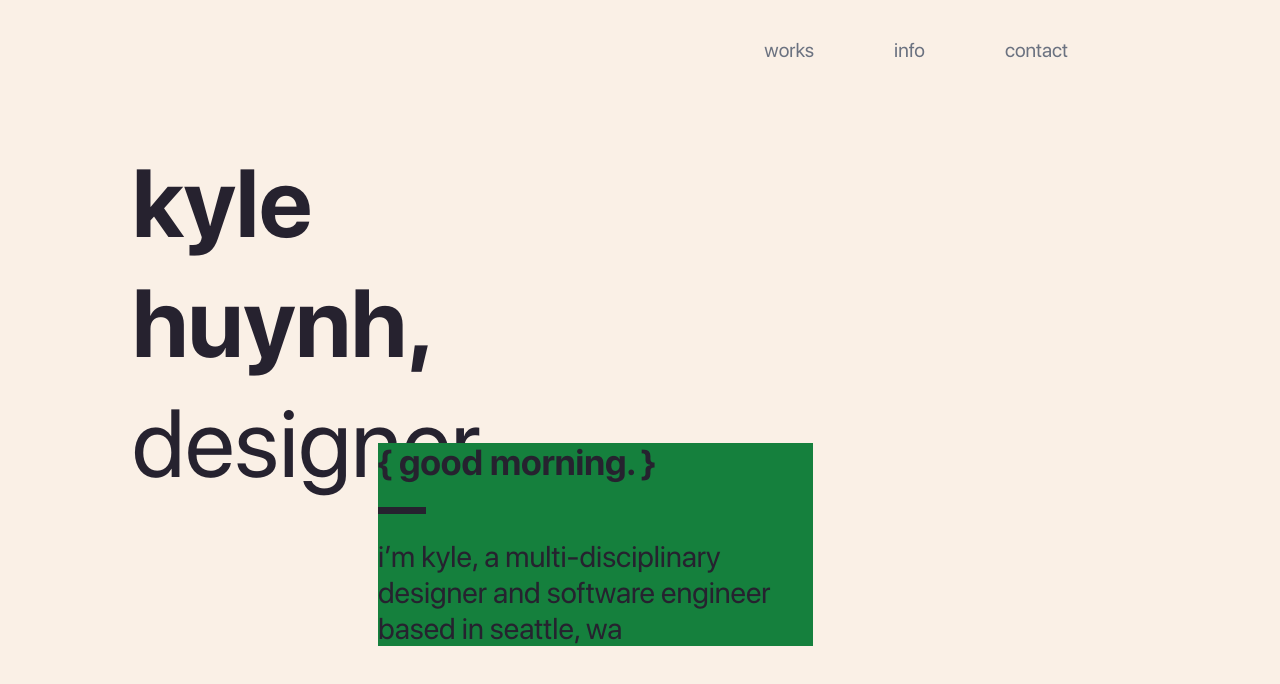
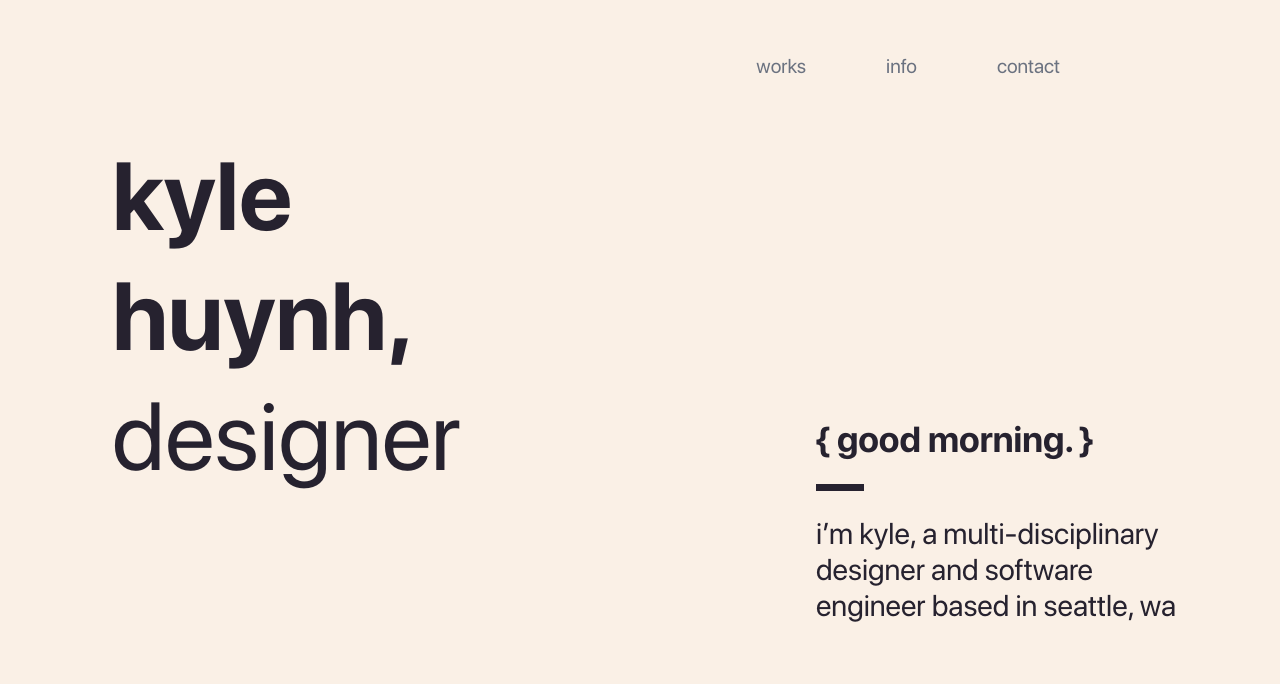
Before and after one commit to kylevh/personal-website-v2, a Next.js app: page / in a window 1280 px wide. Shown: the top 684 px of the page. Built offline with nearby package versions, Linux system fonts and the light colour scheme.

Commit message:
homepage finish

```diff
--- a/app/page.tsx
+++ b/app/page.tsx
@@ -1,4 +1,5 @@
 import { sf } from "@/app/fonts";
+import Navbar from "@/components/ui/navbar"
 import Link from "next/link";
 
 export default function Home() {
@@ -10,82 +11,45 @@ export default function Home() {
   } else if (12 <= localClientTime && localClientTime < 18) {
     motd = "good afternoon."
   } else {
-	motd = "good evening."
+    motd = "good evening."
   }
 
   return (
-    <main className="flex min-h-screen items-center justify-between p-2 sm:p-24 bg-kyle-white">
-      <header className="text-gray-600 body-font hidden sm:block sm:fixed z-auto pt-4 h-screen w-full">
-        <div className="container mx-auto flex flex-wrap p-5 flex-col md:flex-row items-center">
-          <nav className="md:ml-auto flex flex-wrap items-center  mr-52 text-base justify-center">
-            <Link
-              href={"/works"}
-              className={`${sf.className} font-light mr-20 text-xl cursor-pointer text-gray-500 hover:text-kyle-dark duration-200`}
-            >
-              works
-            </Link>
-            <Link
-              href={"/info"}
-              className={`${sf.className} font-light mr-20 text-xl cursor-pointer text-gray-500 hover:text-kyle-dark duration-200`}
-            >
-              info
-            </Link>
-            <Link
-              href={"/contact"}
-              className={`${sf.className} font-light mr-20 text-xl cursor-pointer text-gray-500 hover:text-kyle-dark duration-200`}
-            >
-              contact
-            </Link>
-          </nav>
-        </div>
-      </header>
+    <main className="flex h-screen items-center justify-between overflow-hidden p-2 sm:p-24 bg-kyle-white">
+      {/* <Navbar/> */}
+      {/* Container for hero home page */}
+      <div className="grid grid-cols-3 lg:grid-cols-12 overflow-hidden p-4 gap-2 h-screen w-full ">
 
-	{/* Container for hero home page */}
-      <div className="grid grid-cols-3 lg:grid-cols-12 p-4 gap-2 h-auto w-full z-auto ">
-		{/* Left Header Text */}
-        <div className="w-full col-span-3 col-start-1 ">
-          <h1
-            className={`${sf.className} font-bold text-7xl sm:text-8xl sm:px-5 sm:mb-6 mb-2 text-left text-kyle-dark`}
-          >
-            kyle
-          </h1>
-          <h1
-            className={`${sf.className} font-bold text-7xl sm:text-8xl sm:px-5 sm:mb-6 mb-1 text-left text-kyle-dark`}
-          >
-            {" "}
-            huynh,
-          </h1>
-          <h1
-            className={`${sf.className} font-light text-7xl sm:text-8xl sm:px-5 text-left text-kyle-dark`}
-          >
-            designer
-          </h1>
-          <div className="h-[0rem]" />
+        <div className="w-full col-span-12 col-start-1">
+          <div className='h-20'>
+            <Navbar />
+          </div>
         </div>
 
-		{/* Right header text */}
-        <div className="w-full justify-center col-span-4 col-start-1 mt-16
+        {/* Left Header Text */}
+        <div className="w-full h-auto col-span-3 col-start-1">
+          <h1 className={`${sf.className} font-bold text-7xl sm:text-8xl sm:px-0 sm:mb-6 mb-2 text-left text-kyle-dark`}> kyle </h1>
+          <h1 className={`${sf.className} font-bold text-7xl sm:text-8xl sm:px-0 sm:mb-6 mb-1 text-left text-kyle-dark`}> {" "} huynh, </h1>
+          <h1 className={`${sf.className} font-light text-7xl sm:text-8xl sm:px-0 text-left text-kyle-dark`} > designer </h1>
+          <div className="lg:h-64 h-0" />
+        </div>
 
-		md:col-span-6 xl:mt-[18rem]
-		xl:col-span-5
-		bg-purple-700 sm:bg-red-700 md:bg-orange-400 lg:bg-yellow-200 xl:bg-green-700
-		">
-          <h1
-            className={`${sf.className} font-bold text-3xl sm:text-4xl text-left text-kyle-dark w-full`}
-          >
-            {"{"} {motd} {"}"}
-          </h1>
+        {/* Right header text bg-purple-700 sm:bg-red-700 md:bg-orange-400 lg:bg-yellow-200 xl:bg-green-700 */}
+        <div className="w-full col-span-4 col-start-1 mt-0 lg:mt-28
+        lg:col-span-5
+        lg:col-start-8
+        xl:col-start-9
 
-          <div className="w-12 h-[7px] col-span-2 col-start-6 my-6 bg-kyle-dark" />
-
-          <p
-            className={`${sf.className} font-light text-2xl sm:text-3xl text-left text-kyle-dark`}
-          >
+        ">
+          <h1 className={`${sf.className} w-96 lg:mt-40 font-bold text-4xl xl sm:text-4xl text-left text-kyle-dark `} > {"{"} {motd} {"}"} </h1>
+          <div className="w-8 sm:w-12 h-[5px] sm:h-[7px] col-span-2 col-start-6 my-6 bg-kyle-dark" />
+          <p className={`${sf.className} md:w-96 font-light text-3xl sm:text-3xl text-left text-kyle-dark`}>
             i’m kyle, a multi-disciplinary designer and software engineer based
             in seattle, wa
           </p>
         </div>
       </div>
+
     </main>
   );
 }
--- /dev/null
+++ b/components/ui/navbar.tsx
@@ -0,0 +1,45 @@
+'use client'
+import React, { useState } from 'react'
+import Link from 'next/link'
+import { sf } from "@/app/fonts";
+
+
+
+function Navbar() {
+    const [menuOpen, setMenuOpen] = useState(false);
+    const toggleMenu = () => setMenuOpen(!menuOpen);
+
+    return (
+        <header className="text-gray-600  body-font block h-24 z-auto pt-4 w-full">
+            {/* Desktop navbar */}
+            <div className="container flex flex-wrap p-5 flex-col items-end justify-center lg:justify-end ">
+                <nav className="flex flex-wrap items-end text-base justify-end">
+                    <Link
+                        href={"/works"}
+                        className={`${sf.className} font-light mr-12 sm:mr-20 text-lg md:text-xl text-center justify-center cursor-pointer text-gray-500 hover:text-kyle-dark duration-200`}
+                    >
+                        works
+                    </Link>
+                    <Link
+                        href={"/info"}
+                        className={`${sf.className} font-light mr-12 sm:mr-20 text-lg md:text-xl cursor-pointer text-gray-500 hover:text-kyle-dark duration-200`}
+                    >
+                        info
+                    </Link>
+                    <Link
+                        href={"/contact"}
+                        className={`${sf.className} font-light lg:mr-20 text-lg md:text-xl cursor-pointer text-gray-500 hover:text-kyle-dark duration-200`}
+                    >
+                        contact
+                    </Link>
+                </nav>
+            </div>
+
+            {/* Mobile navbar */}
+
+
+        </header>
+    )
+}
+
+export default Navbar
```
